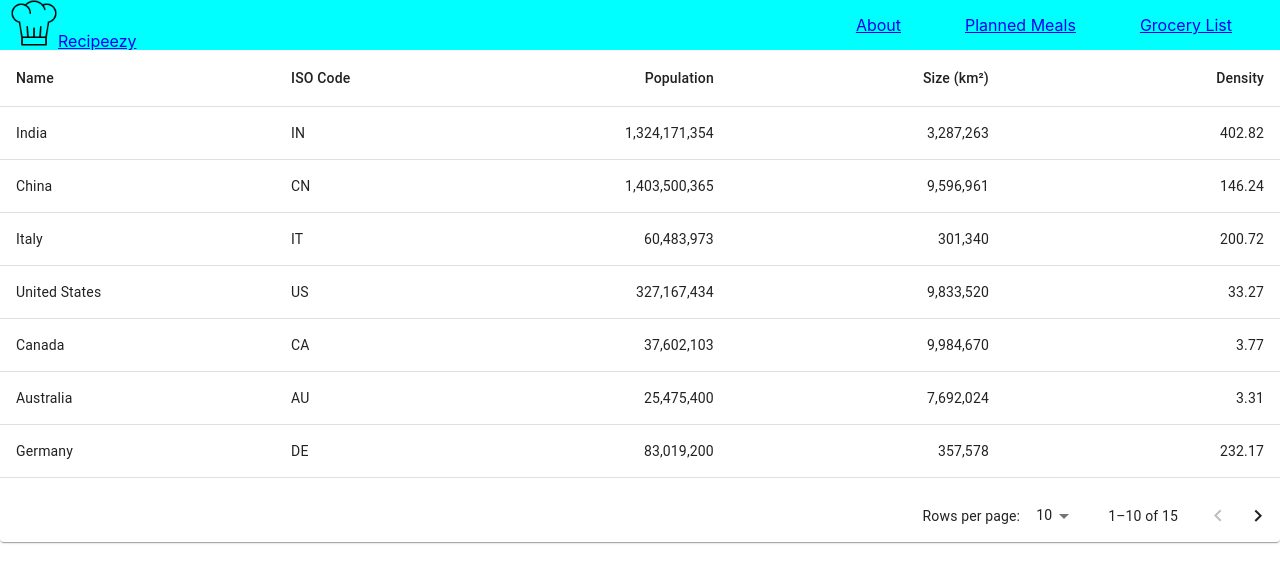
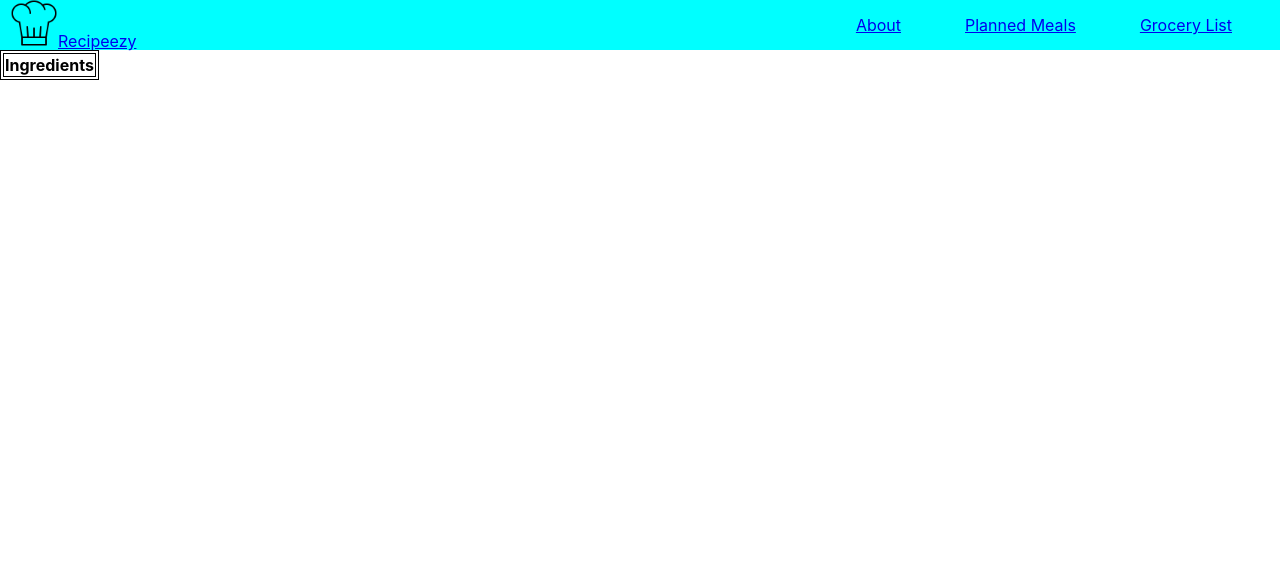
Before and after one commit to briannyeo/Recipeezy, a React (Create React App) app: page /Recipeezy/grocerylist in a window 1280 px wide. Shown: the top 582 px of the page. Built offline with nearby package versions, Linux system fonts and the light colour scheme.

Commit message:
added table for grocery list

```diff
--- a/src/Pages/GroceryListPage/GroceryList.css
+++ b/src/Pages/GroceryListPage/GroceryList.css
@@ -1,3 +1,14 @@
 table {
   border: 1px solid black;
 }
+
+tr {
+  border: 1px solid black;
+}
+th {
+  border: 1px solid black;
+}
+
+td {
+  border: 1px solid black;
+}
--- a/src/Pages/GroceryListPage/GroceryList.js
+++ b/src/Pages/GroceryListPage/GroceryList.js
@@ -1,126 +1,290 @@
-import * as React from "react";
-import Paper from "@mui/material/Paper";
-import Table from "@mui/material/Table";
-import TableBody from "@mui/material/TableBody";
-import TableCell from "@mui/material/TableCell";
-import TableContainer from "@mui/material/TableContainer";
-import TableHead from "@mui/material/TableHead";
-import TablePagination from "@mui/material/TablePagination";
-import TableRow from "@mui/material/TableRow";
+import "./GroceryList.css";
 import { useOutletContext } from "react-router-dom";
 
-const columns = [
-  { id: "name", label: "Name", minWidth: 170 },
-  { id: "code", label: "ISO\u00a0Code", minWidth: 100 },
-  {
-    id: "population",
-    label: "Population",
-    minWidth: 170,
-    align: "right",
-    format: (value) => value.toLocaleString("en-US"),
-  },
-  {
-    id: "size",
-    label: "Size\u00a0(km\u00b2)",
-    minWidth: 170,
-    align: "right",
-    format: (value) => value.toLocaleString("en-US"),
-  },
-  {
-    id: "density",
-    label: "Density",
-    minWidth: 170,
-    align: "right",
-    format: (value) => value.toFixed(2),
-  },
-];
+export default function GroceryList() {
+  const [plannedRecipes, setPlannedRecipes] = useOutletContext();
+  console.log(plannedRecipes);
 
-function createData(name, code, population, size) {
-  const density = population / size;
-  return { name, code, population, size, density };
+  // const sortedData = {};
+  // const sortData = (data) => {
+  //   plannedRecipesData.map(el=> {
+  //    el.ingredients.map(el=> if (sortedData.el), add on whatever , else sortedData.el.measurements = { })
+  // });
+  // };
+  // Sorted Data ==> {
+  // {scallions: {measurements: [{bunch: 2}, {ounce: 3}], recipes: ["burntscallion fish", "grilledFIhs"]}},
+  // {butter: {tablespoon: 8}}}
+  //ingredient = []
+
+  return (
+    <table>
+      <tr>
+        <th>Ingredients</th>
+      </tr>
+
+      {plannedRecipes.map((el) =>
+        el.ingredientLines.map((e) => (
+          <tr>
+            <td>{e}</td>
+          </tr>
+        ))
+      )}
+    </table>
+  );
 }
 
-const rows = [
-  createData("India", "IN", 1324171354, 3287263),
-  createData("China", "CN", 1403500365, 9596961),
-  createData("Italy", "IT", 60483973, 301340),
-  createData("United States", "US", 327167434, 9833520),
-  createData("Canada", "CA", 37602103, 9984670),
-  createData("Australia", "AU", 25475400, 7692024),
-  createData("Germany", "DE", 83019200, 357578),
-  createData("Ireland", "IE", 4857000, 70273),
-  createData("Mexico", "MX", 126577691, 1972550),
-  createData("Japan", "JP", 126317000, 377973),
-  createData("France", "FR", 67022000, 640679),
-  createData("United Kingdom", "GB", 67545757, 242495),
-  createData("Russia", "RU", 146793744, 17098246),
-  createData("Nigeria", "NG", 200962417, 923768),
-  createData("Brazil", "BR", 210147125, 8515767),
-];
+// const covertSetsToData = (sets) => {
+//   const transformed = {
+//     label: [],
+//     sets: [],
+//   };
+//   sets.forEach(function (e) {
+//     transformed.label.push(e.code);
+//     transformed.sets.push(e.code);
+//   });
 
-export default function GroceryList() {
-  const [page, setPage] = React.useState(0);
-  const [rowsPerPage, setRowsPerPage] = React.useState(10);
+//   return transformed; // data
+// };
 
-  const [plannedRecipes, setPlannedRecipes] = useOutletContext();
+// import * as React from "react";
+// import Paper from "@mui/material/Paper";
+// import Table from "@mui/material/Table";
+// import TableBody from "@mui/material/TableBody";
+// import TableCell from "@mui/material/TableCell";
+// import TableContainer from "@mui/material/TableContainer";
+// import TableHead from "@mui/material/TableHead";
+// import TablePagination from "@mui/material/TablePagination";
+// import TableRow from "@mui/material/TableRow";
+// import { useOutletContext } from "react-router-dom";
 
-  const handleChangePage = (event, newPage) => {
-    setPage(newPage);
-  };
+// const columns = [
+//   { id: "name", label: "Name", minWidth: 170 },
+//   { id: "code", label: "ISO\u00a0Code", minWidth: 100 },
+//   {
+//     id: "population",
+//     label: "Population",
+//     minWidth: 170,
+//     align: "right",
+//     format: (value) => value.toLocaleString("en-US"),
+//   },
+//   {
+//     id: "size",
+//     label: "Size\u00a0(km\u00b2)",
+//     minWidth: 170,
+//     align: "right",
+//     format: (value) => value.toLocaleString("en-US"),
+//   },
+//   {
+//     id: "density",
+//     label: "Density",
+//     minWidth: 170,
+//     align: "right",
+//     format: (value) => value.toFixed(2),
+//   },
+// ];
 
-  const handleChangeRowsPerPage = (event) => {
-    setRowsPerPage(+event.target.value);
-    setPage(0);
-  };
+// function createData(name, code, population, size) {
+//   const density = population / size;
+//   return { name, code, population, size, density };
+// }
 
-  return (
-    <Paper sx={{ width: "100%", overflow: "hidden" }}>
-      <TableContainer sx={{ maxHeight: 440 }}>
-        <Table stickyHeader aria-label="sticky table">
-          <TableHead>
-            <TableRow>
-              {columns.map((column) => (
-                <TableCell
-                  key={column.id}
-                  align={column.align}
-                  style={{ minWidth: column.minWidth }}
-                >
-                  {column.label}
-                </TableCell>
-              ))}
-            </TableRow>
-          </TableHead>
-          <TableBody>
-            {rows
-              .slice(page * rowsPerPage, page * rowsPerPage + rowsPerPage)
-              .map((row) => {
-                return (
-                  <TableRow hover role="checkbox" tabIndex={-1} key={row.code}>
-                    {columns.map((column) => {
-                      const value = row[column.id];
-                      return (
-                        <TableCell key={column.id} align={column.align}>
-                          {column.format && typeof value === "number"
-                            ? column.format(value)
-                            : value}
-                        </TableCell>
-                      );
-                    })}
-                  </TableRow>
-                );
-              })}
-          </TableBody>
-        </Table>
-      </TableContainer>
-      <TablePagination
-        rowsPerPageOptions={[10, 25, 100]}
-        component="div"
-        count={rows.length}
-        rowsPerPage={rowsPerPage}
-        page={page}
-        onPageChange={handleChangePage}
-        onRowsPerPageChange={handleChangeRowsPerPage}
-      />
-    </Paper>
-  );
-}
+// const rows = [
+//   createData("India", "IN", 1324171354, 3287263),
+//   createData("China", "CN", 1403500365, 9596961),
+//   createData("Italy", "IT", 60483973, 301340),
+//   createData("United States", "US", 327167434, 9833520),
+//   createData("Canada", "CA", 37602103, 9984670),
+//   createData("Australia", "AU", 25475400, 7692024),
+//   createData("Germany", "DE", 83019200, 357578),
+//   createData("Ireland", "IE", 4857000, 70273),
+//   createData("Mexico", "MX", 126577691, 1972550),
+//   createData("Japan", "JP", 126317000, 377973),
+//   createData("France", "FR", 67022000, 640679),
+//   createData("United Kingdom", "GB", 67545757, 242495),
+//   createData("Russia", "RU", 146793744, 17098246),
+//   createData("Nigeria", "NG", 200962417, 923768),
+//   createData("Brazil", "BR", 210147125, 8515767),
+// ];
+
+// export default function GroceryList() {
+//   const [page, setPage] = React.useState(0);
+//   const [rowsPerPage, setRowsPerPage] = React.useState(10);
+
+//   const [plannedRecipes, setPlannedRecipes] = useOutletContext();
+
+//   const handleChangePage = (event, newPage) => {
+//     setPage(newPage);
+//   };
+
+//   const handleChangeRowsPerPage = (event) => {
+//     setRowsPerPage(+event.target.value);
+//     setPage(0);
+//   };
+
+//   return (
+//     <Paper sx={{ width: "100%", overflow: "hidden" }}>
+//       <TableContainer sx={{ maxHeight: 440 }}>
+//         <Table stickyHeader aria-label="sticky table">
+//           <TableHead>
+//             <TableRow>
+//               {columns.map((column) => (
+//                 <TableCell
+//                   key={column.id}
+//                   align={column.align}
+//                   style={{ minWidth: column.minWidth }}
+//                 >
+//                   {column.label}
+//                 </TableCell>
+//               ))}
+//             </TableRow>
+//           </TableHead>
+//           <TableBody>
+//             {rows
+//               .slice(page * rowsPerPage, page * rowsPerPage + rowsPerPage)
+//               .map((row) => {
+//                 return (
+//                   <TableRow hover role="checkbox" tabIndex={-1} key={row.code}>
+//                     {columns.map((column) => {
+//                       const value = row[column.id];
+//                       return (
+//                         <TableCell key={column.id} align={column.align}>
+//                           {column.format && typeof value === "number"
+//                             ? column.format(value)
+//                             : value}
+//                         </TableCell>
+//                       );
+//                     })}
+//                   </TableRow>
+//                 );
+//               })}
+//           </TableBody>
+//         </Table>
+//       </TableContainer>
+//       <TablePagination
+//         rowsPerPageOptions={[10, 25, 100]}
+//         component="div"
+//         count={rows.length}
+//         rowsPerPage={rowsPerPage}
+//         page={page}
+//         onPageChange={handleChangePage}
+//         onRowsPerPageChange={handleChangeRowsPerPage}
+//       />
+//     </Paper>
+//   );
+// }
+
+// {
+//   calories: 1896.422150240477,
+//   carbs: 156.5229500255765,
+//   fats: 128.82823320997989,
+//   id: "weak-key-41",
+//   ingredientLines: (10)[
+//     ("1/2 to 2 fish heads, depending on size, about 5 pounds total",
+//     "2 tablespoons vegetable oil",
+//     "1/4 cup red or green thai curry paste",
+//     "3 tablespoons fish sauce or anchovy sauce",
+//     "1 tablespoon sugar",
+//     "1 can coconut milk, about 12 ounces",
+//     "3 medium size asian eggplants, cut int 1 inch rounds",
+//     "Handful of bird's eye chilies",
+//     "1/2 cup thai basil leaves",
+//     "Juice of 3 limes")
+//   ],
+//   ingredients: (10)[
+//     ("fish",
+//     "vegetable oil",
+//     "curry paste",
+//     "fish sauce",
+//     "sugar",
+//     "coconut milk",
+//     "eggplants",
+//     "chilies",
+//     "thai basil",
+//     "limes")
+//   ],
+//   instructions:
+//     "http://www.seriouseats.com/recipes/2011/04/fish-head-curry-recipe.html",
+//   measure: (10)[
+//     ("<unit>",
+//     "tablespoon",
+//     "cup",
+//     "tablespoon",
+//     "tablespoon",
+//     "can",
+//     "<unit>",
+//     "handful",
+//     "cup",
+//     "<unit>")
+//   ],
+//   protein: 72.89773412069614,
+//   quantity: (10)[(1.25, 2, 0.25, 3, 1, 1, 3, 1, 0.5, 3)],
+//   title: "Fish Head Curry",
+//   url: "https://www.edamam.com/web-img/453/45377df0aa09dfc2b19bdaad0dda0683.jpg",
+// },
+
+// const plannedRecipesData = [
+//   {
+//     calories: 1322.2806752000001,
+//     carbs: 16.65656,
+//     fats: 100.28143028999997,
+//     id: "weak-key-40",
+//     ingredientLines: (3)[
+//       ("2 bunches scallions", "8 tbsp. butter", "2 8-oz. fish filets")
+//     ],
+//     ingredients: (3)[("scallions", "butter", "fish filets")],
+//     instructions: "http://www.saveur.com/article/Recipes/Burnt-Scallion-Fish",
+//     measure: (3)[("bunch", "tablespoon", "ounce")],
+//     protein: 96.182747896,
+//     quantity: (3)[(2, 8, 16)],
+//     title: "Burnt-Scallion Fish",
+//     url: "https://www.edamam.com/web-img/a96/a967fbe797803dbe8418a668cf304b53.jpg",
+//   },
+//   {
+//     calories: 1896.422150240477,
+//     carbs: 156.5229500255765,
+//     fats: 128.82823320997989,
+//     id: "weak-key-41",
+//     ingredientLines: (10)[
+//       ("1/2 to 2 fish heads, depending on size, about 5 pounds total",
+//       "2 tablespoons vegetable oil",
+//       "1/4 cup red or green thai curry paste",
+//       "3 tablespoons fish sauce or anchovy sauce",
+//       "1 tablespoon sugar",
+//       "1 can coconut milk, about 12 ounces",
+//       "3 medium size asian eggplants, cut int 1 inch rounds",
+//       "Handful of bird's eye chilies",
+//       "1/2 cup thai basil leaves",
+//       "Juice of 3 limes")
+//     ],
+//     ingredients: (10)[
+//       ("fish",
+//       "vegetable oil",
+//       "curry paste",
+//       "fish sauce",
+//       "sugar",
+//       "coconut milk",
+//       "eggplants",
+//       "chilies",
+//       "thai basil",
+//       "limes")
+//     ],
+//     instructions:
+//       "http://www.seriouseats.com/recipes/2011/04/fish-head-curry-recipe.html",
+//     measure: (10)[
+//       ("<unit>",
+//       "tablespoon",
+//       "cup",
+//       "tablespoon",
+//       "tablespoon",
+//       "can",
+//       "<unit>",
+//       "handful",
+//       "cup",
+//       "<unit>")
+//     ],
+//     protein: 72.89773412069614,
+//     quantity: (10)[(1.25, 2, 0.25, 3, 1, 1, 3, 1, 0.5, 3)],
+//     title: "Fish Head Curry",
+//     url: "https://www.edamam.com/web-img/453/45377df0aa09dfc2b19bdaad0dda0683.jpg",
+//   },
+// ];
```
